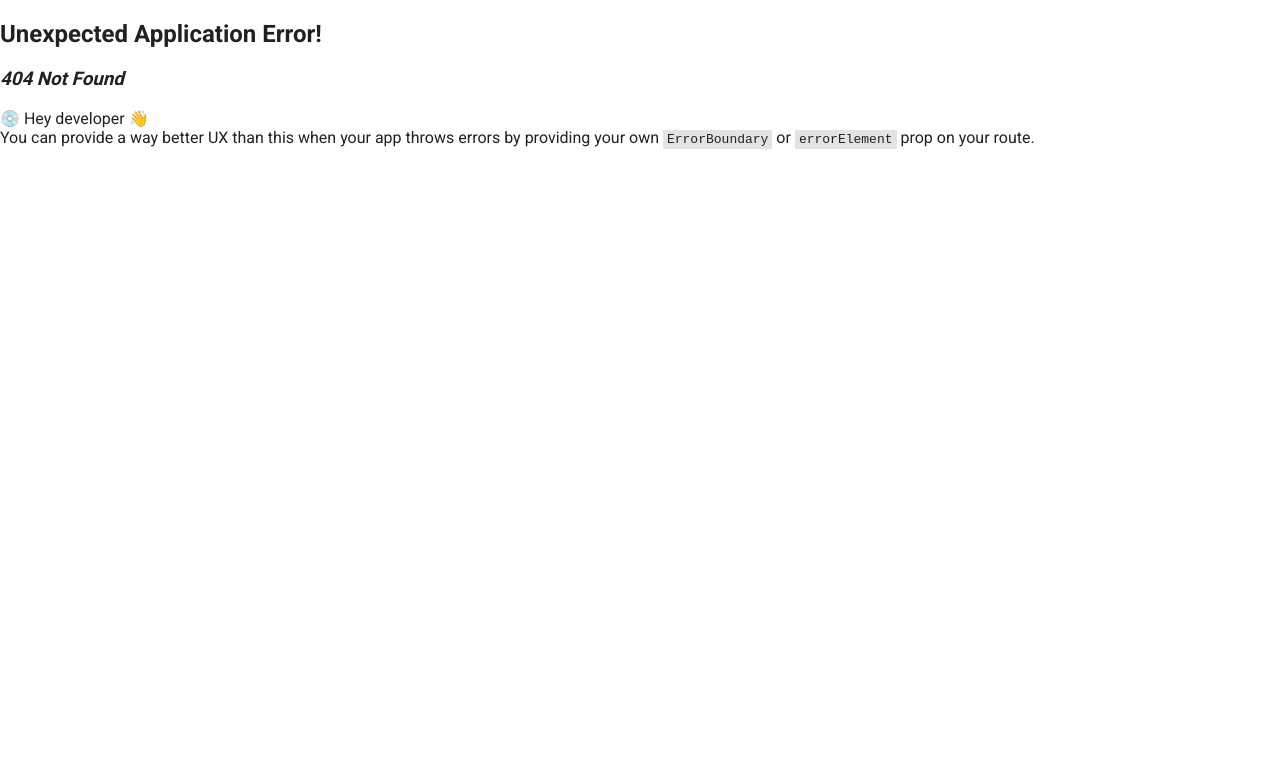
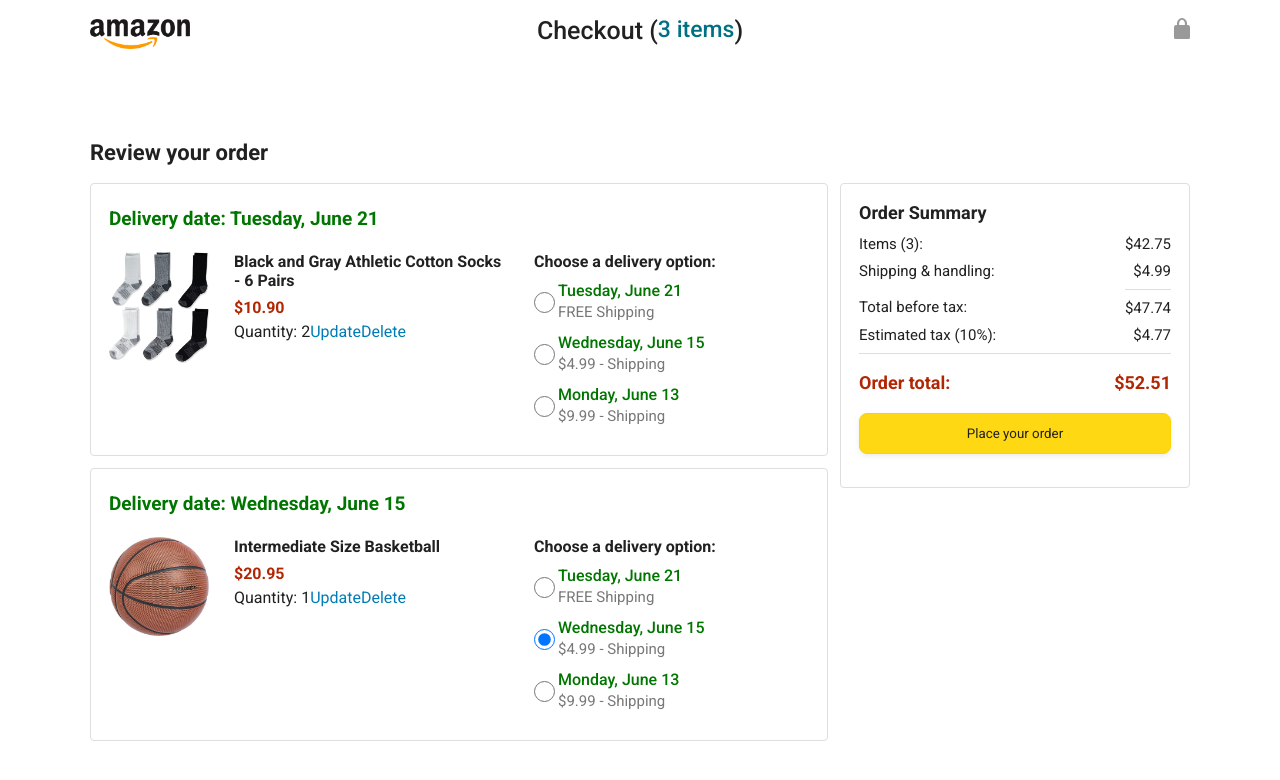
Before and after one commit to paul-murithi/Amazon-Ecommerce-clone, a React (Vite) app in the folder frontend/: page /checkout in a window 1280 px wide. Before the commit this address had no page. Shown: the top 780 px of the page. Built offline with nearby package versions, Linux system fonts and the light colour scheme.

Commit message:
Minor features and improvements
Added react router for navigation
Added the card grid to display the products on the Homepage
Created the checkout page to allow the user to review his/her products before paying.

```diff
--- a/frontend/src/App.jsx
+++ b/frontend/src/App.jsx
@@ -1,5 +1,5 @@
 import Home from "./pages/Home/Home";
-import Cart from "./pages/Cart/Cart";
+import Checkout from "./pages/Checkout/Checkout";
 import "./global.css";
 import { createBrowserRouter, RouterProvider } from "react-router-dom";
 
@@ -9,8 +9,8 @@ const router = createBrowserRouter([
     element: <Home />,
   },
   {
-    path: "/cart",
-    element: <Cart />,
+    path: "/checkout",
+    element: <Checkout />,
   },
 ]);
 
--- a/frontend/src/components/cardGrid/CardGrid.jsx
+++ b/frontend/src/components/HomeItemsGrid/CardGrid.jsx
@@ -1,8 +1,9 @@
 import React, { useState } from "react";
+import { useContext } from "react";
 import data from "../../data/products";
 import "./CardGrid.css";
 
-const CardGrid = ({ data, addToCart, visibleAddedToCart }) => {
+const CardGrid = ({ addToCart, data, visibleAddedToCart }) => {
   return data.map((product) => (
     <div className="product-container" key={product.id}>
       <div className="product-image-container">
--- /dev/null
+++ b/frontend/src/components/OrderSummary/OrderSummary.jsx
@@ -0,0 +1,41 @@
+import React, { useContext } from "react";
+import styles from "./OrderSummary.module.css";
+
+const OrderSummary = () => {
+  return (
+    <div className={styles.paymentSummary}>
+      <div className={styles.paymentSummaryTitle}>Order Summary</div>
+
+      <div className={styles.paymentSummaryRow}>
+        <div>Items (3):</div>
+        <div className={styles.paymentSummaryMoney}>$42.75</div>
+      </div>
+
+      <div className={styles.paymentSummaryRow}>
+        <div>Shipping &amp; handling:</div>
+        <div className={styles.paymentSummaryMoney}>$4.99</div>
+      </div>
+
+      <div className={`${styles.paymentSummaryRow} ${styles.subtotalRow}`}>
+        <div>Total before tax:</div>
+        <div className={styles.paymentSummaryMoney}>$47.74</div>
+      </div>
+
+      <div className={styles.paymentSummaryRow}>
+        <div>Estimated tax (10%):</div>
+        <div className={styles.paymentSummaryMoney}>$4.77</div>
+      </div>
+
+      <div className={`${styles.paymentSummaryRow} ${styles.totalRow}`}>
+        <div>Order total:</div>
+        <div className={styles.paymentSummaryMoney}>$52.51</div>
+      </div>
+
+      <button className={`${styles.placeOrderButton} button-primary`}>
+        Place your order
+      </button>
+    </div>
+  );
+};
+
+export default OrderSummary;
--- /dev/null
+++ b/frontend/src/components/OrderSummary/OrderSummary.module.css
@@ -0,0 +1,58 @@
+.paymentSummary {
+  padding-bottom: 5px;
+}
+
+.paymentSummary {
+  border: 1px solid rgb(222, 222, 222);
+  border-radius: 4px;
+  padding: 18px;
+}
+
+.paymentSummaryTitle {
+  font-weight: 700;
+  font-size: 18px;
+  margin-bottom: 12px;
+}
+
+.paymentSummaryRow {
+  display: grid;
+  grid-template-columns: 1fr auto;
+  font-size: 15px;
+  margin-bottom: 9px;
+}
+
+.paymentSummaryMoney {
+  text-align: right;
+}
+
+.subtotalRow .paymentSummaryMoney {
+  border-top: 1px solid rgb(222, 222, 222);
+}
+
+.subtotalRow div {
+  padding-top: 9px;
+}
+
+.totalRow {
+  color: rgb(177, 39, 4);
+  font-weight: 700;
+  font-size: 18px;
+  border-top: 1px solid rgb(222, 222, 222);
+  padding-top: 18px;
+}
+
+.placeOrderButton {
+  width: 100%;
+  padding-top: 12px;
+  padding-bottom: 12px;
+  border-radius: 8px;
+  margin-top: 11px;
+  margin-bottom: 15px;
+}
+
+@media (max-width: 1000px) {
+  .paymentSummary {
+    grid-row: 1;
+    margin-bottom: 12px;
+  }
+}
--- a/frontend/src/components/navigation/Navigation.jsx
+++ b/frontend/src/components/navigation/Navigation.jsx
@@ -34,7 +34,7 @@ const Navigation = ({ cartQuantity }) => {
           <span className="orders-text">& Orders</span>
         </a>
 
-        <a className="cart-link header-link" href="/cart">
+        <a className="cart-link header-link" href="/checkout">
           <img
             className="cart-icon"
             src="/icons/cart-icon.png"
--- a/frontend/src/pages/Cart/Cart.jsx
+++ b/frontend/src/pages/Checkout/Checkout.jsx
@@ -1,8 +1,9 @@
 import React from "react";
+import OrderSummary from "../../components/OrderSummary/OrderSummary";
 import HeaderStyles from "./Header.module.css";
 import styles from "./Checkout.module.css";
 
-const Cart = () => {
+const Checkout = () => {
   return (
     <>
       <div className={HeaderStyles.checkout_header}>
@@ -78,7 +79,6 @@ const Cart = () => {
                   <div className={styles.deliveryOption}>
                     <input
                       type="radio"
-                      checked
                       className={styles.deliveryOptionInput}
                       name="delivery-option"
                       id="delivery-option-1"
@@ -217,44 +217,11 @@ const Cart = () => {
             </div>
           </div>
 
-          <div className={styles.paymentSummary}>
-            <div className={styles.paymentSummaryTitle}>Order Summary</div>
-
-            <div className={styles.paymentSummaryRow}>
-              <div>Items (3):</div>
-              <div className={styles.paymentSummaryMoney}>$42.75</div>
-            </div>
-
-            <div className={styles.paymentSummaryRow}>
-              <div>Shipping &amp; handling:</div>
-              <div className={styles.paymentSummaryMoney}>$4.99</div>
-            </div>
-
-            <div
-              className={`${styles.paymentSummaryRow} ${styles.subtotalRow}`}
-            >
-              <div>Total before tax:</div>
-              <div className={styles.paymentSummaryMoney}>$47.74</div>
-            </div>
-
-            <div className={styles.paymentSummaryRow}>
-              <div>Estimated tax (10%):</div>
-              <div className={styles.paymentSummaryMoney}>$4.77</div>
-            </div>
-
-            <div className={`${styles.paymentSummaryRow} ${styles.totalRow}`}>
-              <div>Order total:</div>
-              <div className={styles.paymentSummaryMoney}>$52.51</div>
-            </div>
-
-            <button className={`${styles.placeOrderButton} button-primary`}>
-              Place your order
-            </button>
-          </div>
+          <OrderSummary />
         </div>
       </div>
     </>
   );
 };
 
-export default Cart;
+export default Checkout;
--- a/frontend/src/pages/Cart/Checkout.module.css
+++ b/frontend/src/pages/Checkout/Checkout.module.css
@@ -31,8 +31,7 @@
   }
 }
 
-.cartItemContainer,
-.paymentSummary {
+.cartItemContainer {
   border: 1px solid rgb(222, 222, 222);
   border-radius: 4px;
   padding: 18px;
@@ -40,17 +39,6 @@
 
 .cartItemContainer {
   margin-bottom: 12px;
-}
-
-.paymentSummary {
-  padding-bottom: 5px;
-}
-
-@media (max-width: 1000px) {
-  .paymentSummary {
-    grid-row: 1;
-    margin-bottom: 12px;
-  }
 }
 
 .deliveryDate {
@@ -129,45 +117,3 @@
   color: rgb(120, 120, 120);
   font-size: 15px;
 }
-
-.paymentSummaryTitle {
-  font-weight: 700;
-  font-size: 18px;
-  margin-bottom: 12px;
-}
-
-.paymentSummaryRow {
-  display: grid;
-  grid-template-columns: 1fr auto;
-  font-size: 15px;
-  margin-bottom: 9px;
-}
-
-.paymentSummaryMoney {
-  text-align: right;
-}
-
-.subtotalRow .paymentSummaryMoney {
-  border-top: 1px solid rgb(222, 222, 222);
-}
-
-.subtotalRow div {
-  padding-top: 9px;
-}
-
-.totalRow {
-  color: rgb(177, 39, 4);
-  font-weight: 700;
-  font-size: 18px;
-  border-top: 1px solid rgb(222, 222, 222);
-  padding-top: 18px;
-}
-
-.placeOrderButton {
-  width: 100%;
-  padding-top: 12px;
-  padding-bottom: 12px;
-  border-radius: 8px;
-  margin-top: 11px;
-  margin-bottom: 15px;
-}
--- a/frontend/src/pages/Home/Home.jsx
+++ b/frontend/src/pages/Home/Home.jsx
@@ -1,7 +1,8 @@
-import React from "react";
+import React, { createContext } from "react";
 import { useState } from "react";
 import Navigation from "../../components/navigation/Navigation";
-import CardGrid from "../../components/cardGrid/CardGrid";
+import CardGrid from "../../components/HomeItemsGrid/CardGrid";
+import Checkout from "../Checkout/Checkout";
 import data from "../../data/products";
 
 const Home = () => {
@@ -45,6 +46,7 @@ const Home = () => {
           />
         </div>
       </div>
+      ;
     </>
   );
 };
```
Also changed, not shown: frontend/src/components/HomeItemsGrid/CardGrid.css (renamed from frontend/src/components/cardGrid/CardGrid.css), frontend/src/pages/Checkout/Header.module.css (renamed from frontend/src/pages/Cart/Header.module.css).
